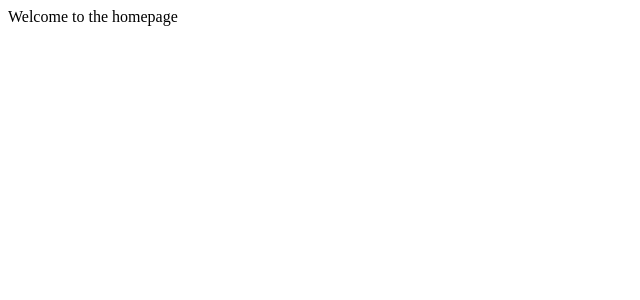
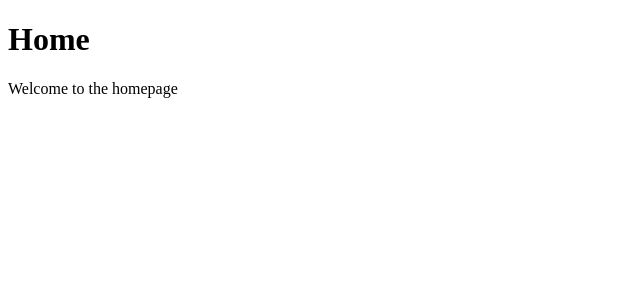
Before and after one commit to sahilmob/nextjs-portfolio, a Next.js app: page / in a window 1280 px wide. Shown: the top 300 px of the page, without its empty margins (0-640 px from the left). Built offline with nearby package versions, Linux system fonts and the light colour scheme.

Commit message:
add page title

```diff
--- a/pages/index.js
+++ b/pages/index.js
@@ -1,7 +1,8 @@
 export default function Index() {
-  return (
-    <div>
-      Welcome to the homepage
-    </div>
-  )
+	return (
+		<div>
+			<h1>Home</h1>
+			Welcome to the homepage
+		</div>
+	);
 }
```
